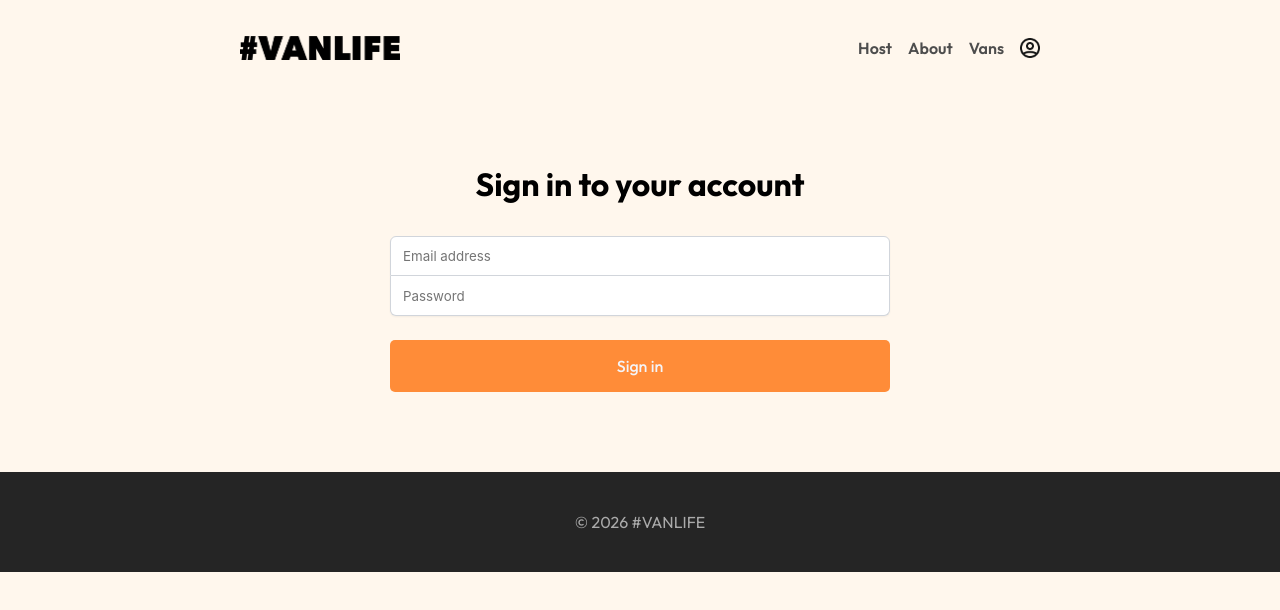
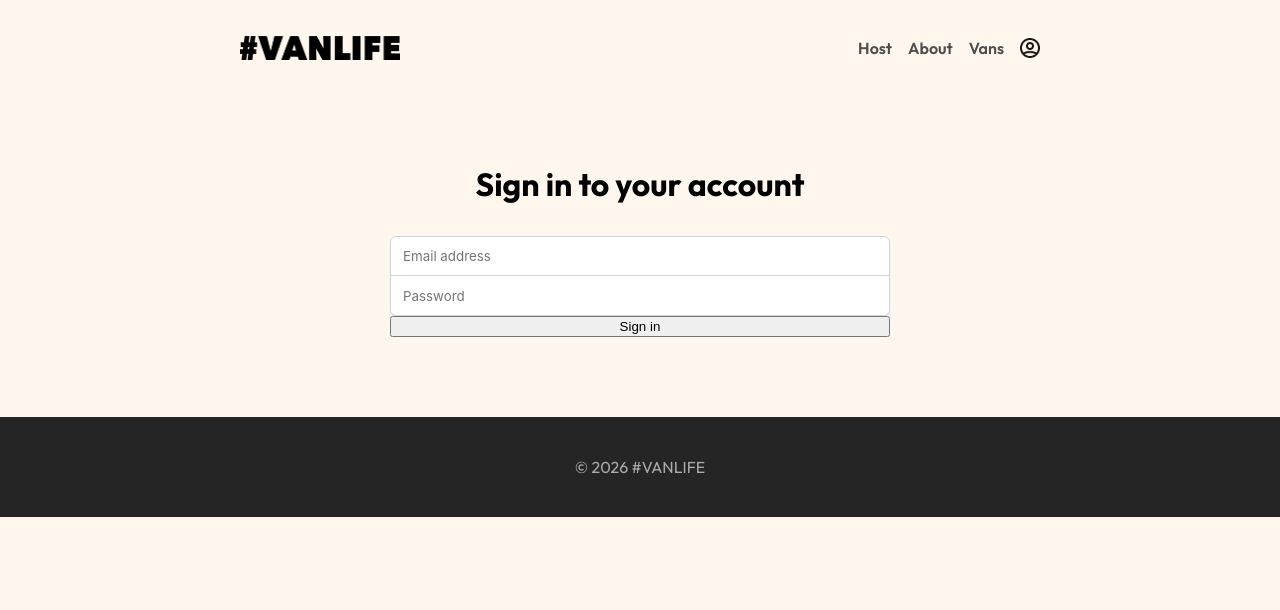
Before and after one commit to Davsan88/vanlife-react-router, a React (Vite) app: page /login in a window 1280 px wide. Shown: the top 610 px of the page. Built offline with nearby package versions, Linux system fonts and the light colour scheme; what miragejs would draw is missing.

Commit message:
feat: handle login requests and errors

```diff
--- a/src/pages/Login.jsx
+++ b/src/pages/Login.jsx
@@ -1,15 +1,34 @@
 import { useState } from "react"
 import { useLocation } from "react-router"
 import './Login.css'
+import { loginUser } from '../api'
 
 const Login = () => {
     const [loginFormData, setLoginFormData] = useState({ email: "", password: "" })
+    const [status, setStatus] = useState('idle')
+    const [error, setError] = useState(null)
     const location = useLocation()
     console.log(location)
 
     function handleSubmit(e) {
         e.preventDefault()
-        console.log(loginFormData)
+        setStatus('submitting')
+
+        //  Use "b@b.com" as the username and "p123" as the password.
+        async function handleLoginUser (creds) {
+            try {
+                const data = await loginUser(creds)
+                console.log(data)
+                setError(null)
+                return data
+            } catch (err) {
+                setError(err)
+            } finally {
+                setStatus('idle')
+            }
+        }
+
+        handleLoginUser(loginFormData)
     }
 
     function handleChange(e) {
@@ -23,11 +42,12 @@ const Login = () => {
     return (
         <div className="login-div container">
             { location.state?.message &&
-                <h3 className="login-first">
+                <h3 className="login-error">
                     {location.state.message}
                 </h3>
             }
             <h1>Sign in to your account</h1>
+            {error?.message && <h3 className="login-error">There was an error: {error.message}</h3>}
             <form onSubmit={handleSubmit} className="login-form">
                 <input
                     name="email"
@@ -43,7 +63,15 @@ const Login = () => {
                     placeholder="Password"
                     value={loginFormData.password}
                 />
-                <button className="sign-in-btn">Sign in</button>
+                <button
+                    className="login-btn"
+                    disabled={status === 'submitting'}
+                >
+                    {status === "submitting"
+                        ? "Signing in..."
+                        : "Sign in"
+                    }
+                </button>
             </form>
         </div>
     )
```
